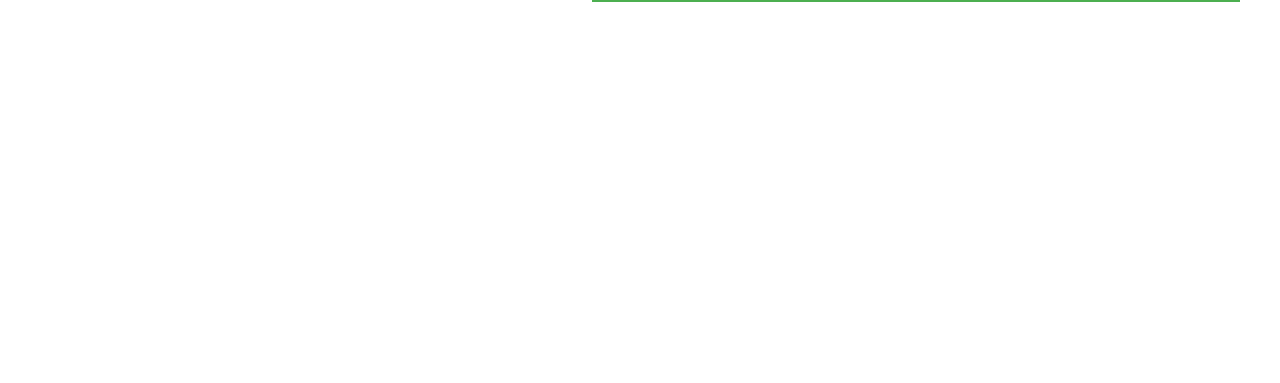
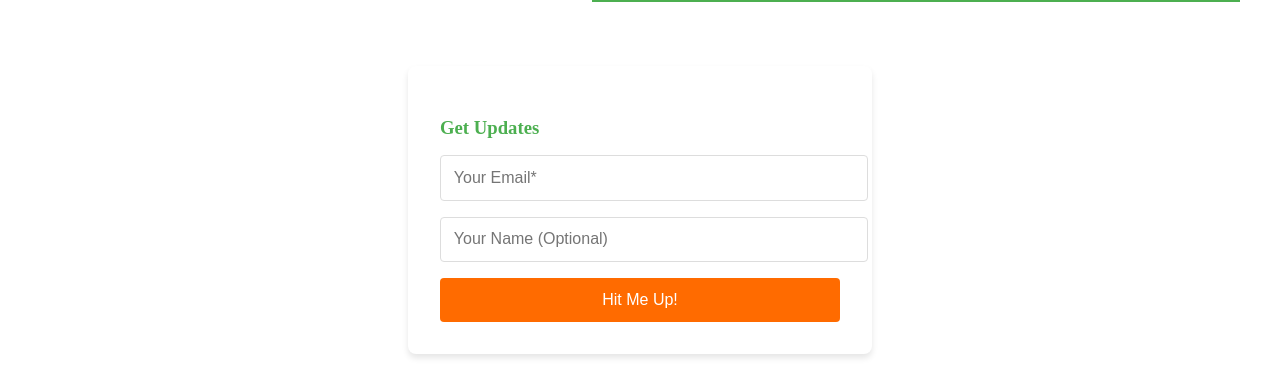
Before and after one commit to DavidKarnik/tailTracker-LandingPage, a Next.js app: page / in a window 1280 px wide. Shown: the part 1740-2123 px from the top of the page. Before the commit the page ends 1806 px from the top, so only its background shows below. Built offline with nearby package versions, Linux system fonts and the light colour scheme.

Commit message:
subscribe

```diff
--- /dev/null
+++ b/src/components/SubscribeForm.js
@@ -0,0 +1,62 @@
+import { useState } from 'react';
+import styles from '../styles/SubscribeForm.module.css';
+
+export default function SubscribeForm() {
+    const [email, setEmail] = useState('');
+    const [name, setName] = useState('');
+    const [isSubmitting, setIsSubmitting] = useState(false);
+    const [message, setMessage] = useState('');
+
+    const handleSubmit = async (e) => {
+        e.preventDefault();
+        setIsSubmitting(true);
+
+        try {
+            const response = await fetch(
+                process.env.NEXT_PUBLIC_GOOGLE_SCRIPT_URL,
+                {
+                    method: 'POST',
+                    headers: { 'Content-Type': 'application/json' },
+                    body: JSON.stringify({ email, name }),
+                }
+            );
+
+            if (response.ok) {
+                setMessage('Thanks for subscribing! 🐕');
+                setEmail('');
+                setName('');
+            } else {
+                setMessage('Failed to subscribe. Please try again.');
+            }
+        } catch (error) {
+            setMessage('An error occurred. Please try again later.');
+        } finally {
+            setIsSubmitting(false);
+        }
+    };
+
+    return (
+        <div className={styles.formContainer}>
+            <h3>Get Updates</h3>
+            <form onSubmit={handleSubmit}>
+                <input
+                    type="email"
+                    placeholder="Your Email*"
+                    value={email}
+                    onChange={(e) => setEmail(e.target.value)}
+                    required
+                />
+                <input
+                    type="text"
+                    placeholder="Your Name (Optional)"
+                    value={name}
+                    onChange={(e) => setName(e.target.value)}
+                />
+                <button type="submit" disabled={isSubmitting}>
+                    {isSubmitting ? 'Sending...' : 'Hit Me Up!'}
+                </button>
+            </form>
+            {message && <p className={styles.message}>{message}</p>}
+        </div>
+    );
+}
--- a/src/pages/index.js
+++ b/src/pages/index.js
@@ -2,6 +2,7 @@ import Head from 'next/head';
 import HeroSection from '../components/HeroSection';
 import FeatureCard from '../components/FeatureCard';
 import ImageTextSection from '../components/ImageTextSection';
+import SubscribeForm from "@/components/SubscribeForm";
 
 export default function Home() {
     const features = [
@@ -37,6 +38,7 @@ export default function Home() {
                 ))}
             </div>
             <ImageTextSection />
+            <SubscribeForm />
         </div>
     );
 }
--- /dev/null
+++ b/src/styles/SubscribeForm.module.css
@@ -0,0 +1,42 @@
+.formContainer {
+    background: white;
+    padding: 2rem;
+    border-radius: 8px;
+    box-shadow: 0 4px 6px rgba(0, 0, 0, 0.1);
+    max-width: 400px;
+    margin: 2rem auto;
+}
+
+.formContainer h3 {
+    color: #4CAF50;
+    margin-bottom: 1rem;
+}
+
+.formContainer input {
+    width: 100%;
+    padding: 0.8rem;
+    margin-bottom: 1rem;
+    border: 1px solid #ddd;
+    border-radius: 4px;
+    font-size: 1rem;
+}
+
+.formContainer button {
+    background: #FF6B00;
+    color: white;
+    border: none;
+    padding: 0.8rem 1.5rem;
+    border-radius: 4px;
+    cursor: pointer;
+    font-size: 1rem;
+    width: 100%;
+}
+
+.formContainer button:hover {
+    opacity: 0.9;
+}
+
+.message {
+    margin-top: 1rem;
+    color: #4CAF50;
+}
```
